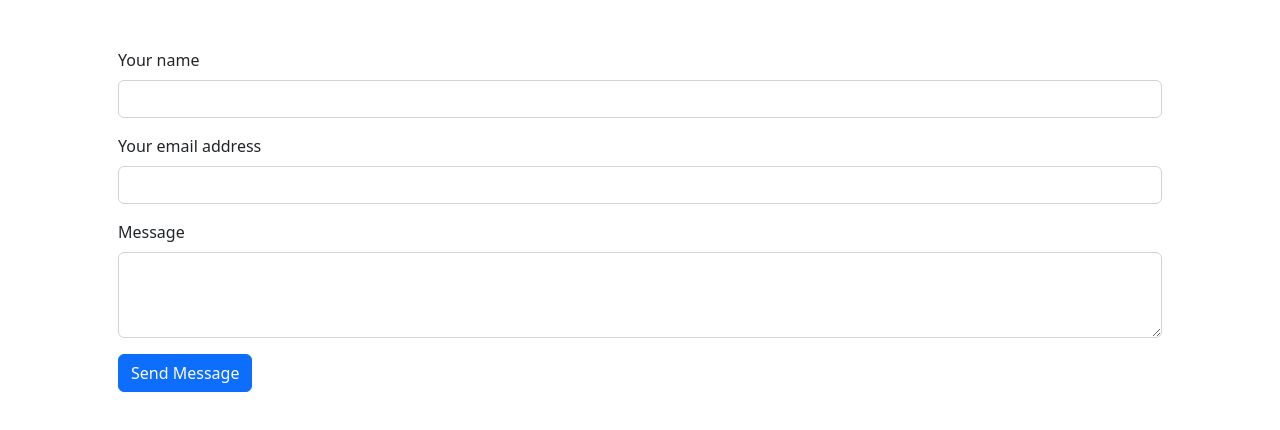
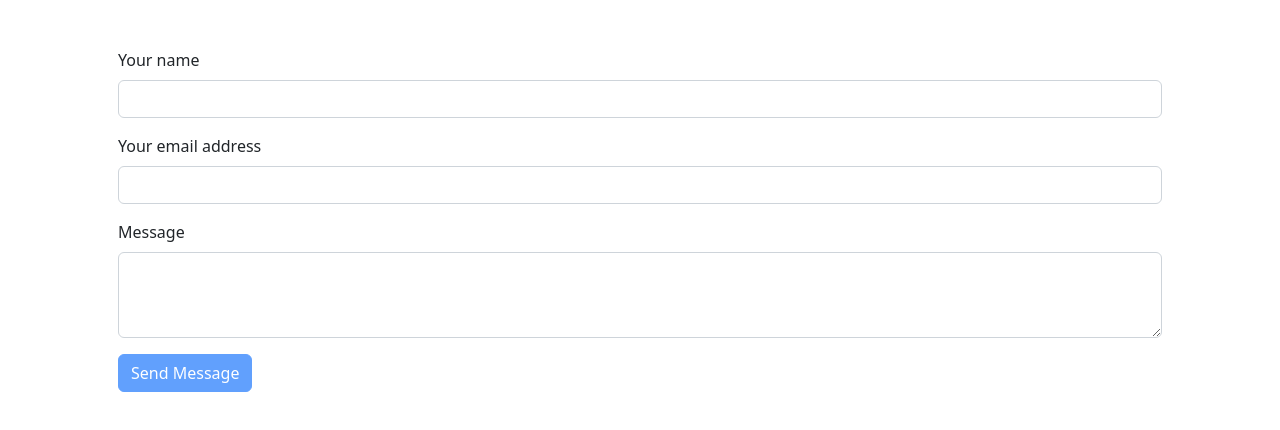
Before and after one commit to lakshmi-b01/angular-wishlist, an Angular app: page / in a window 1280 px wide. Shown: the top 430 px of the page. Built offline with nearby package versions, Linux system fonts and the light colour scheme.

Commit message:
used existing form validators

```diff
--- a/src/app/contact/contact.component.html
+++ b/src/app/contact/contact.component.html
@@ -9,7 +9,15 @@ class="container p-5"
             class="form-control"
             formControlName="senderName"
         >
+
+        <div *ngIf="contactForm.get('senderName')?.invalid && (contactForm.get('senderName')?.dirty || contactForm.get('senderName')?.touched)">
+            <small
+                class="text-danger"
+                *ngIf="contactForm.get('senderName')?.hasError('required')"
+            >This field is required</small>
+        </div>
     </div>
+
     <div class="mb-3">
         <label class="form-label">Your email address</label>
         <input
@@ -17,7 +25,20 @@ class="container p-5"
             class="form-control"
             formControlName="senderEmail"
         >
+
+        <div *ngIf="contactForm.get('senderEmail')?.invalid && (contactForm.get('senderEmail')?.dirty || contactForm.get('senderEmail')?.touched)">
+            <small
+                class="text-danger"
+                *ngIf="contactForm.get('senderEmail')?.hasError('required')"
+            >This field is required</small>
+
+            <small
+                class="text-danger"
+                *ngIf="contactForm.get('senderEmail')?.hasError('email')"
+            >Please enter your email address</small>
+        </div>
     </div>
+
     <div class="mb-3">
         <label class="form-label">Message</label>
         <textarea
@@ -25,11 +46,25 @@ class="container p-5"
             rows="3"
             formControlName="senderMessage"
         ></textarea>
+
+        <div *ngIf="contactForm.get('senderMessage')?.invalid && (contactForm.get('senderMessage')?.dirty || contactForm.get('senderMessage')?.touched)">
+            <small
+                class="text-danger"
+                *ngIf="contactForm.get('senderMessage')?.hasError('required')"
+            >This field is required</small>
+
+            <small
+                class="text-danger"
+                *ngIf="contactForm.get('senderMessage')?.hasError('minlength')"
+            >The message has to be atleast 10 characters</small>
+        </div>
     </div>
+
     <div class="mb-3">
         <button
             type="submit"
             class="btn btn-primary"
+            [disabled]="contactForm.invalid"
         >Send Message</button>
     </div>
 </form>
--- a/src/app/contact/contact.component.ts
+++ b/src/app/contact/contact.component.ts
@@ -15,14 +15,10 @@ import { FormControl, FormGroup, Validators } from '@angular/forms';
 })
 export class ContactComponent {
 
-  // senderNameControl = new FormControl('', [Validators.required]);
-  // senderEmailControl = new FormControl('', [Validators.required, Validators.email]);
-  // senderMessageControl = new FormControl('', [Validators.required]);
-
   contactForm = new FormGroup({
-    senderName: new FormControl(''),
-    senderEmail: new FormControl(''),
-    senderMessage: new FormControl(''),
+    senderName: new FormControl('', Validators.required),
+    senderEmail: new FormControl('', [Validators.required, Validators.email]),
+    senderMessage: new FormControl('', [Validators.required, Validators.minLength(10)]),
   });
 
   submitForm() {
```
